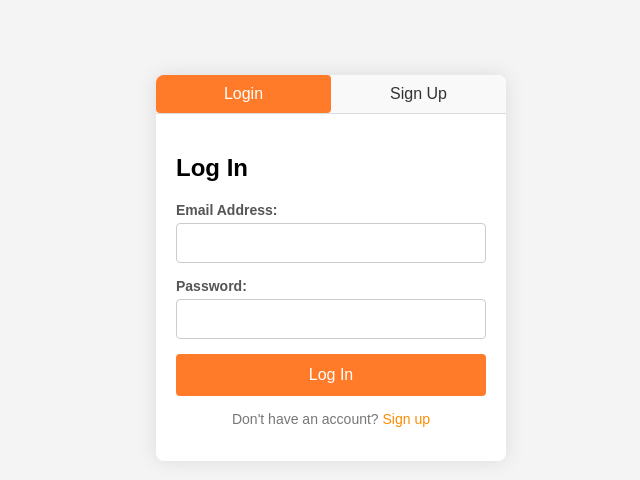
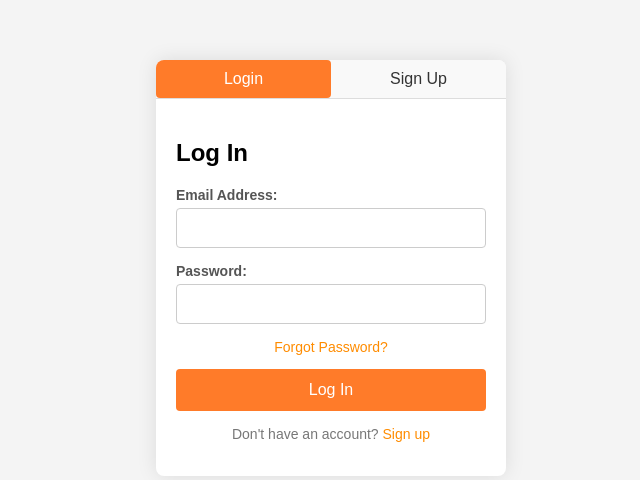
Before and after one commit to admin-cmd11/web-host-new, a plain HTML site: page login.html in a window 1280 px wide. Shown: the part 132-612 px from the top of the page, without its empty margins (309-949 px from the left). Drawn offline with Linux system fonts and the light colour scheme.

Commit message:
Update login.html

```diff
--- a/login.html
+++ b/login.html
@@ -70,6 +70,7 @@
                     <label for="loginPassword">Password:</label>
                     <input type="password" id="loginPassword" name="loginPassword" required>
                 </div>
+                <p><a href="#" id="forgotPasswordLink">Forgot Password?</a></p>
                 <button type="button" id="loginBtn">Log In</button>
                 <p>Don't have an account? <a href="#" id="signupLink">Sign up</a></p>
             </form>
```
